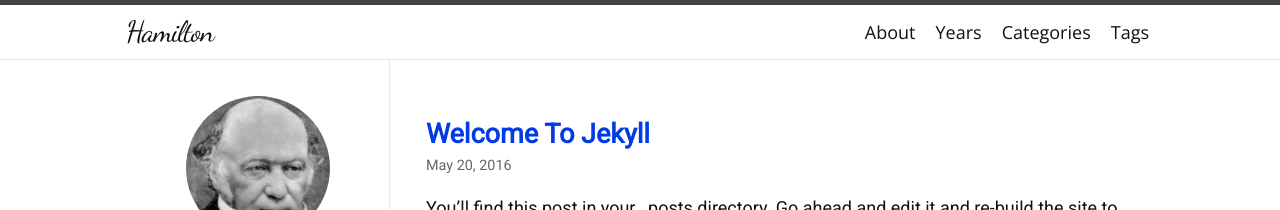
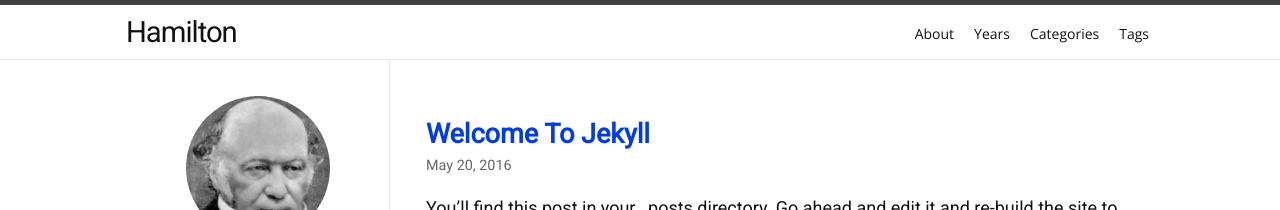
Before and after one commit to ryaplots/panicking-dev, a Jekyll site: the page built from index.html, in a window 1280 px wide. Shown: the top 210 px of the page. Built offline with Jekyll 4.4.1, drawn with Linux system fonts in a browser that asks for light colours; nearby versions of some CDN libraries; some web fonts are replaced; the list of posts is cut into pages by our own code.

Commit message:
fonts change

```diff
--- a/_sass/hamilton/layout.scss
+++ b/_sass/hamilton/layout.scss
@@ -41,7 +41,7 @@
 
 .site-title {
   @include relative-font-size(1.625);
-  font-family: $handwriting-font-family;
+  font-family: $headline-font-family;
   letter-spacing: -1px;
   margin-bottom: 0;
   float: left;
@@ -158,6 +158,7 @@
         display: inline-block;
         text-align: center;
         padding: 5px 5px;
+        font-size: 14px;
 
         // Gaps between nav items, but not on the last one
         &:not(:last-child) {
--- a/_sass/hamilton/variables.scss
+++ b/_sass/hamilton/variables.scss
@@ -3,7 +3,6 @@ $base-font-family: "Open Sans" !default;
 $reading-font-family: "Roboto Slab", "Noto Serif SC", "Noto Serif TC" !default;
 $headline-font-family: Roboto, "Noto Sans SC", "Noto Sans TC" !default;
 $code-font-family:  Inconsolata !default;
-$handwriting-font-family: "Dancing Script", "Ma Shan Zheng" !default;
 $base-font-size:    18px !default;
 $base-line-height:  1.5 !default;
 
```
